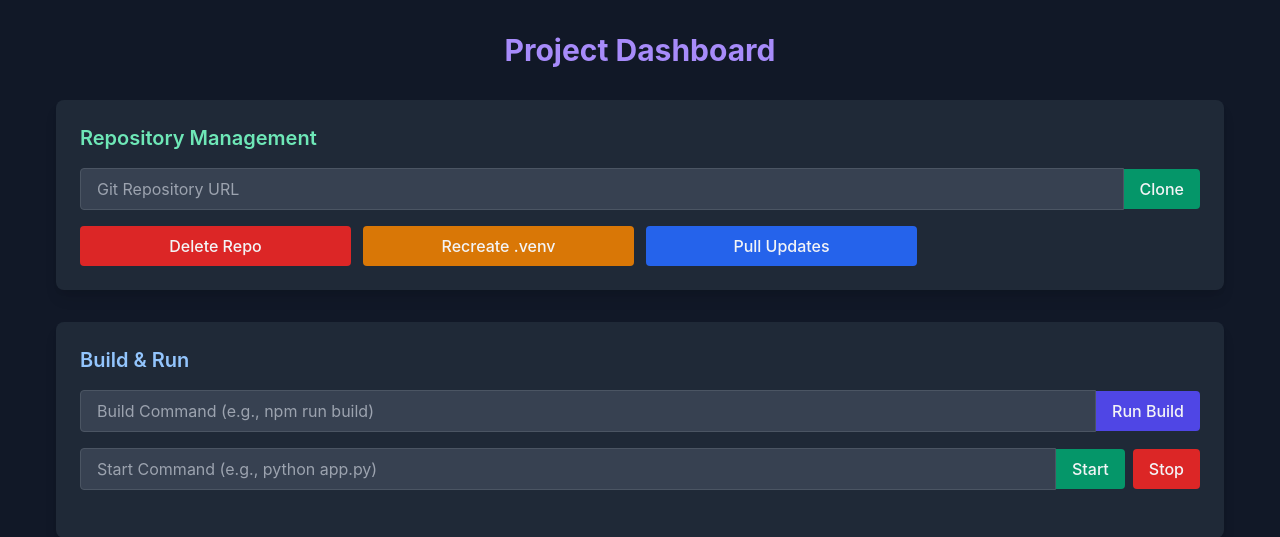
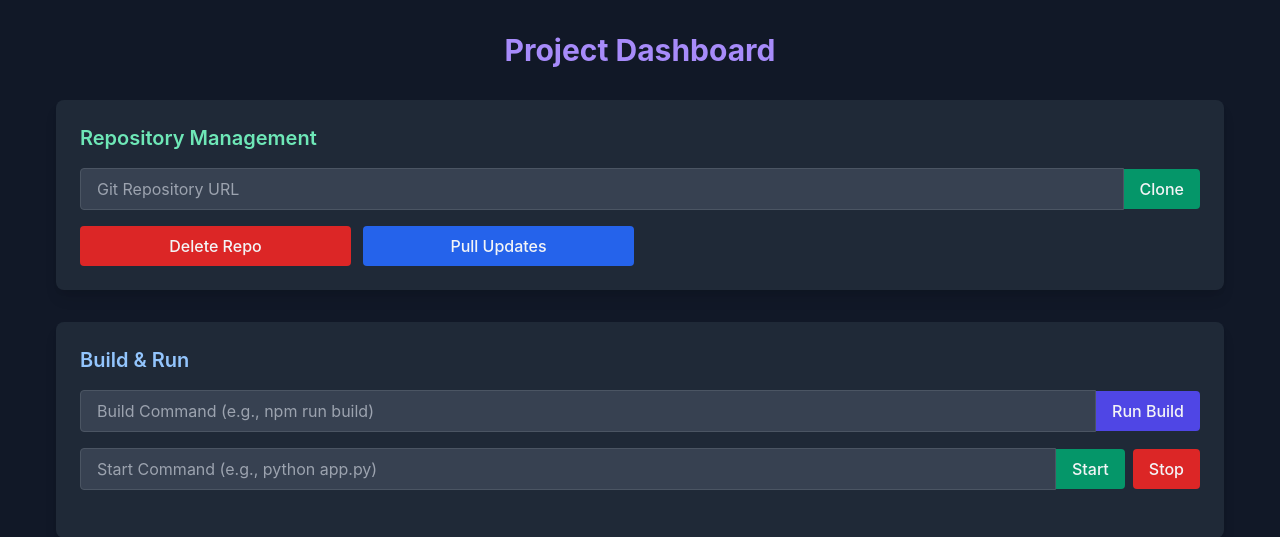
Before and after one commit to dusanmitrovic98/repo_runner, a Flask app: page / in a window 1280 px wide. Shown: the top 537 px of the page. Run offline with Flask 3, Linux system fonts and the light colour scheme; the visitor is signed in with stand-in values (Sample User, id 1).

Commit message:
feat: update

```diff
--- a/main.py
+++ b/main.py
@@ -301,7 +301,8 @@ def run_build():
         config = load_project_config(project_name)
         config['build_cmd'] = build_cmd
         save_project_config(project_name, config)
-        result = run_command(build_cmd, project_name, use_venv=venv_exists(project_name))
+        # result = run_command(build_cmd, project_name, use_venv=venv_exists(project_name)) # TODO: Remove
+        result = run_command(build_cmd, project_name, use_venv=False)
         if result.returncode != 0:
             return jsonify({'error': f'Build failed: {result.stderr}'}), 500
         return jsonify({'message': 'Build completed', 'output': result.stdout})
@@ -328,7 +329,8 @@ def run_start():
                     if line.strip() and not line.startswith('#'):
                         key, value = line.strip().split('=', 1)
                         env[key] = value
-        run_command(start_cmd, project_name, background=True, env=env, use_venv=venv_exists(project_name))
+        # run_command(start_cmd, project_name, background=True, env=env, use_venv=venv_exists(project_name)) # TODO: Remove
+        run_command(start_cmd, project_name, background=True, env=env, use_venv=False)
         return jsonify({'message': 'Application started'})
     except Exception as e:
         return jsonify({'error': str(e)}), 500
--- a/templates/index.html
+++ b/templates/index.html
@@ -31,10 +31,10 @@
                         class="bg-red-600 hover:bg-red-700 py-2 px-4 rounded font-medium">
                     Delete Repo
                 </button>
-                <button onclick="recreateVenv()"
+                <!-- <button onclick="recreateVenv()"
                         class="bg-yellow-600 hover:bg-yellow-700 py-2 px-4 rounded font-medium">
                     Recreate .venv
-                </button>
+                </button> -->
                 <button onclick="pullUpdates()"
                         class="bg-blue-600 hover:bg-blue-700 py-2 px-4 rounded font-medium">
                     Pull Updates
```
